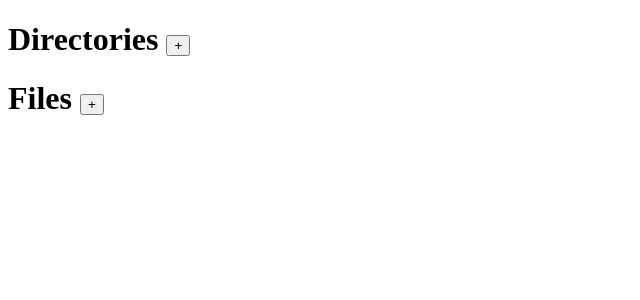
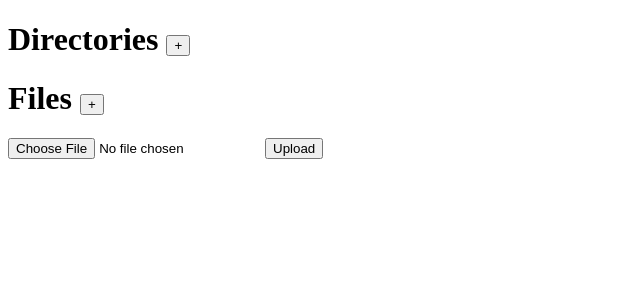
Before and after one commit to g-alpi/Cloudware, a Django app: page /directory/1 in a window 1280 px wide. Shown: the top 300 px of the page, without its empty margins (0-640 px from the left). Run offline with Django 4.2, Linux system fonts and the light colour scheme; tables that the repository leaves empty hold one stand-in row (values such as "Sample post").

Commit message:
update file

```diff
--- a/cloudwareApp/models.py
+++ b/cloudwareApp/models.py
@@ -15,8 +15,16 @@ class Directory (models.Model):
     def __str__(self):
         return self.name
 
+
+def content_file_name(instance, filename):
+    # if instance.parent == None:
+    #     return os.path.join( instance.owner.username, filename)
+    # else:
+
+        return os.path.join( instance.owner.username, filename)
+
 class File (models.Model):
-    uploaded_file = models.FileField(upload_to = "uploaded_files/")
+    uploaded_file = models.FileField(upload_to=content_file_name)
     owner = models.ForeignKey(User, on_delete=models.CASCADE)
     upload_time = models.DateTimeField(auto_now_add=True)
     parent = models.ForeignKey(Directory, on_delete=models.CASCADE, null=True, blank=True)
--- a/cloudwareApp/static/directory.js
+++ b/cloudwareApp/static/directory.js
@@ -1,7 +1,7 @@
 $(document).ready(function () {
     directory_redidect();
     create_directory();
-    upload_file();
+    upload_file2();
 });
 
 function directory_redidect(){
@@ -23,7 +23,7 @@ function create_directory() {
     $('#new_directory').click(function (e) {
         e.preventDefault();
         let path = $(this).parent().parent().children().last();
-        path.after('<td><input id="new_file"type="text" placeholder="New directory"></td>');
+        path.after('<input id="new_file"type="text" placeholder="New directory">');
         $(this).after('<button class="btn btn-success">Save</button>');
         $('.btn').click(function (e) {
             create_directory_call();
@@ -51,7 +51,7 @@ function upload_file(){
     $('#upload_file').click(function (e) {
         e.preventDefault();
         let path = $(this).parent().parent().children().last();
-        path.after('<td><input id="new_file"type="file" placeholder="New file"></td>');
+        path.after('<input id="new_file"type="file" placeholder="New file">');
         $(this).after('<button class="btn btn-success">Save</button>');
         $('.btn').click(function (e) {
             upload_file_call();
@@ -77,3 +77,13 @@ function upload_file_call(){
         }
     });
 }
+
+
+function upload_file2(){
+    $('#upload_file').click(function (e) {
+        e.preventDefault();
+        let path = $(this).parent().parent().children().last();
+        path.after('<form action="localhost:8000/upload_file"><input id="new_file"type="file" placeholder="New file"><input type="submit"></form>');
+    ;
+    });
+}
--- a/cloudwareApp/templates/directory.html
+++ b/cloudwareApp/templates/directory.html
@@ -31,6 +31,13 @@
                 <p>{{ i.filename}}</p>
         {% endfor %}
     </div>
+    <form action="{% url 'cloud:upload_file' %}" method="POST" enctype="multipart/form-data">
+        <input type="hidden" value="" name="parent">
+        <input type="file" name="uploaded_file">
+        {% csrf_token %}
+        <input type="submit" value="Upload">
+    </form>
+
 
 
 
--- a/cloudwareApp/views.py
+++ b/cloudwareApp/views.py
@@ -25,21 +25,24 @@ def upload(request):
 @require_POST
 @csrf_exempt
 def save_file(request):
-    uploaded_file = request.POST #request.FILES.get('uploaded_file')
-    print(uploaded_file.get('file'))
-    print(uploaded_file.get('parent_id'))
-    print(uploaded_file)
-    print(uploaded_file)
-    print(uploaded_file)
-    # new_file(uploaded_file, request)
+    uploaded_file = request.FILES.get('uploaded_file')
+    new_file(uploaded_file, request)
     return redirect("cloud:upload")
-
-def new_file(uploaded_file, request):
+@require_POST
+@csrf_exempt
+def save_file_parent(request):
+    parent = request.POST.get('parent')
+    uploaded_file = request.FILES.get('uploaded_file')
+    new_file(uploaded_file, request)
+    return redirect("cloud:upload")
+def new_file(uploaded_file, request,parent = None):
     document = File(
             uploaded_file = uploaded_file,
-            owner = request.user
+            owner = request.user,
+            parent = parent
         )
     document.save()
+
 
 
 @login_required
```
